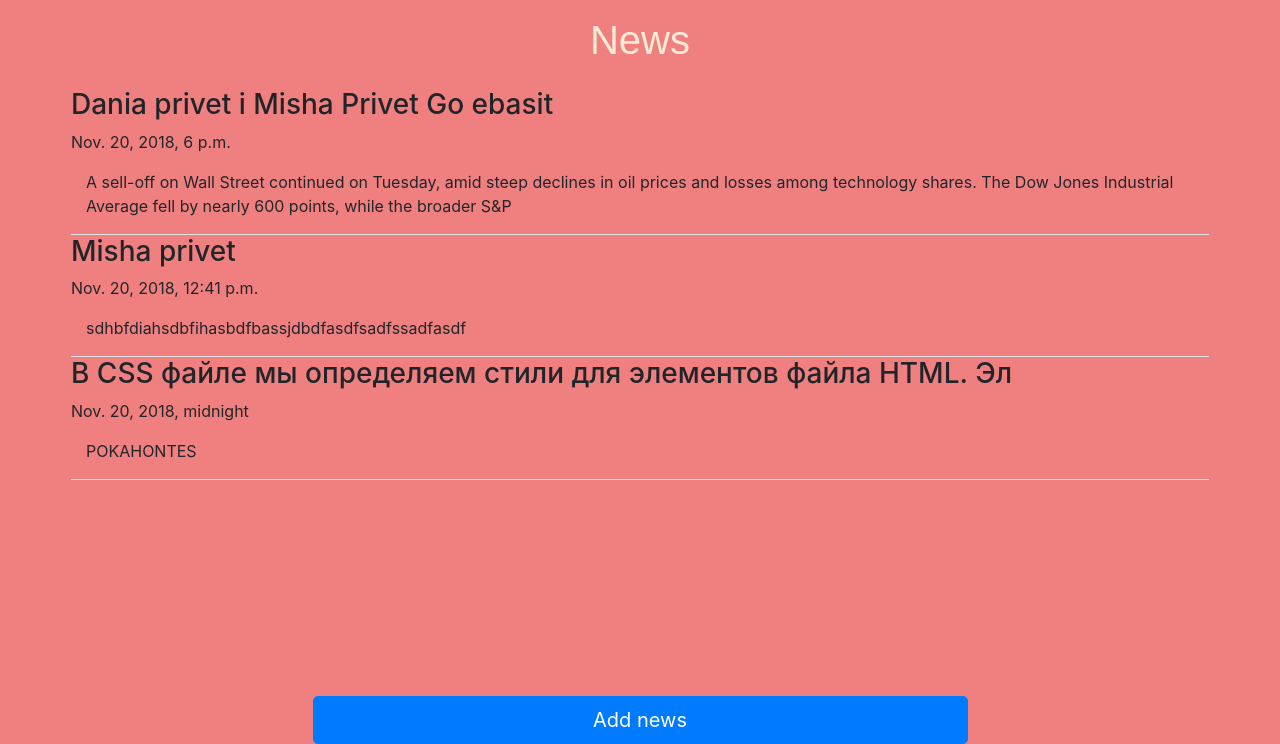
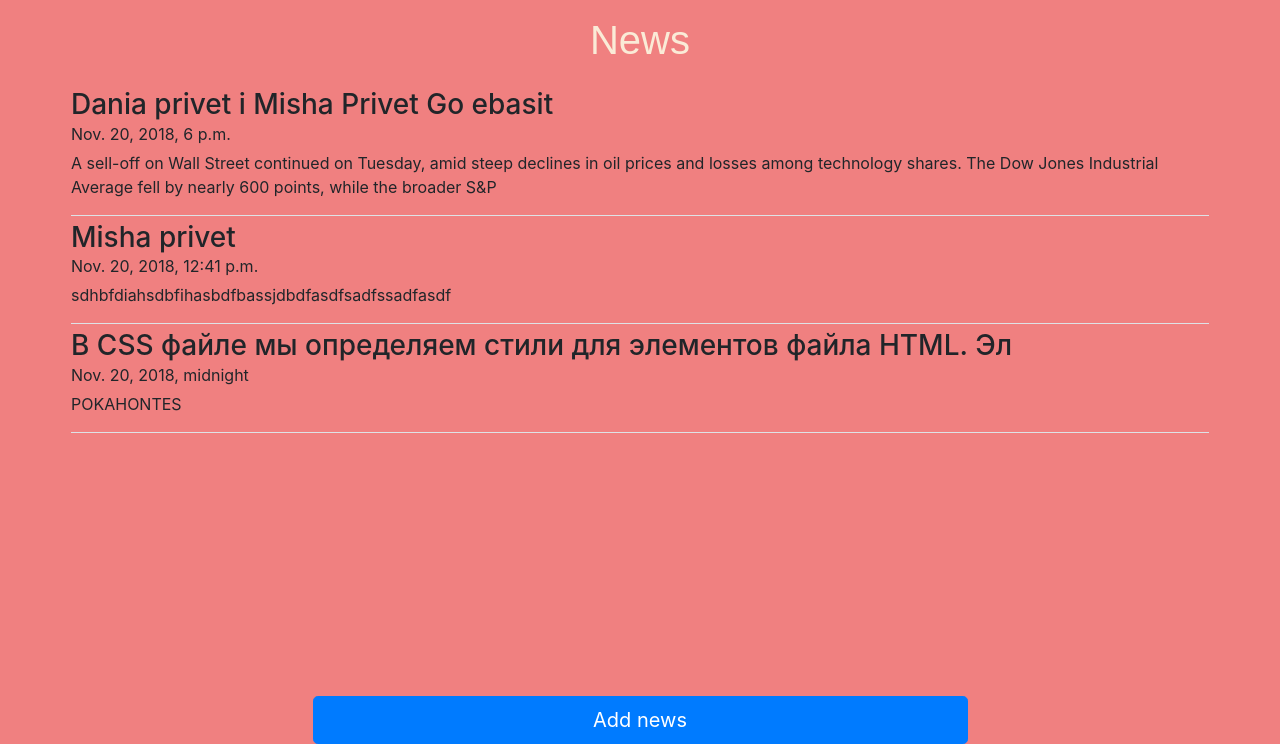
Before and after one commit to Daniilmass/Ahlstrom-hack-1, a Django app: page / in a window 1280 px wide. Shown: the part 56-800 px from the top of the page. Run offline with Django 3.2, Linux system fonts and the light colour scheme; data comes from the database, SQL or seed files in the repository; some libraries are stand-ins or nearby versions.

Commit message:
Changed some margins adn paddings in news feed

```diff
--- a/Django/settings.py
+++ b/Django/settings.py
@@ -25,7 +25,7 @@ SECRET_KEY = 'c9-@!*j_g@ds3rp$^wqtercrb86^_-%s)&jg1fe2hd##av*ywa'
 # SECURITY WARNING: don't run with debug turned on in production!
 DEBUG = True
 
-ALLOWED_HOSTS = []
+ALLOWED_HOSTS = ["*"]
 
 
 # Application definition
--- a/static/Supreme.css
+++ b/static/Supreme.css
@@ -1,5 +1,15 @@
 body {
     background-color: lightcoral;
+}
+
+#col_news {
+    padding-left: 0px !important;
+}
+
+#col_news_time {
+    padding-top: 0px !important;
+    padding-bottom: 0px !important;
+    padding-left: 0px !important;
 }
 
 h1 {
--- a/templates/index.html
+++ b/templates/index.html
@@ -4,19 +4,18 @@
     <div class="container w-100 p-3">
         {% if news_list %}
             {% for news in news_list %}
-              <div class="row border-bottom">
-                  <div class="row w-100">
-                        <div class="col">
-                            <h3>{{ news.topic }}</h3>
+                <div class="row border-bottom" style="margin-bottom: 5px;">
+                    <div class="flex-row w-100">
+                        <div class="col" id="col_news" align="left">
+                            <h3 style="margin-bottom: 0px;">{{ news.topic }}</h3>
                         </div>
                     </div>
-                  <div class="row w-100">
-                    <div class="col">
-                        <p color="grey" align="left">{{ news.dateTime }}</p>
+                    <div class="flex-row w-100">
+                        <div class="col" id="col_news_time" align="left">
+                            <p color="grey" style="margin-bottom: 5px;">{{ news.dateTime }}</p>
                         </div>
                     </div>
-
-                  <div class="col">
+                    <div class="flex-row w-100">
                         <p>{{ news.text }}</p>
                     </div>
                 </div>
@@ -31,7 +30,7 @@
     </div>
     <div class="row justify-content-md-center fixed-bottom">
         <div class="col"></div>
-        <button type="button" align="center" class= "col-6 btn btn-lg btn-primary">Add news</button>
+        <button type="button" align="center" class="col-6 btn btn-lg btn-primary">Add news</button>
         <div class="col"></div>
     </div>
 {% endblock %}
```
Lines whose indentation alone changed are shown as unchanged.
